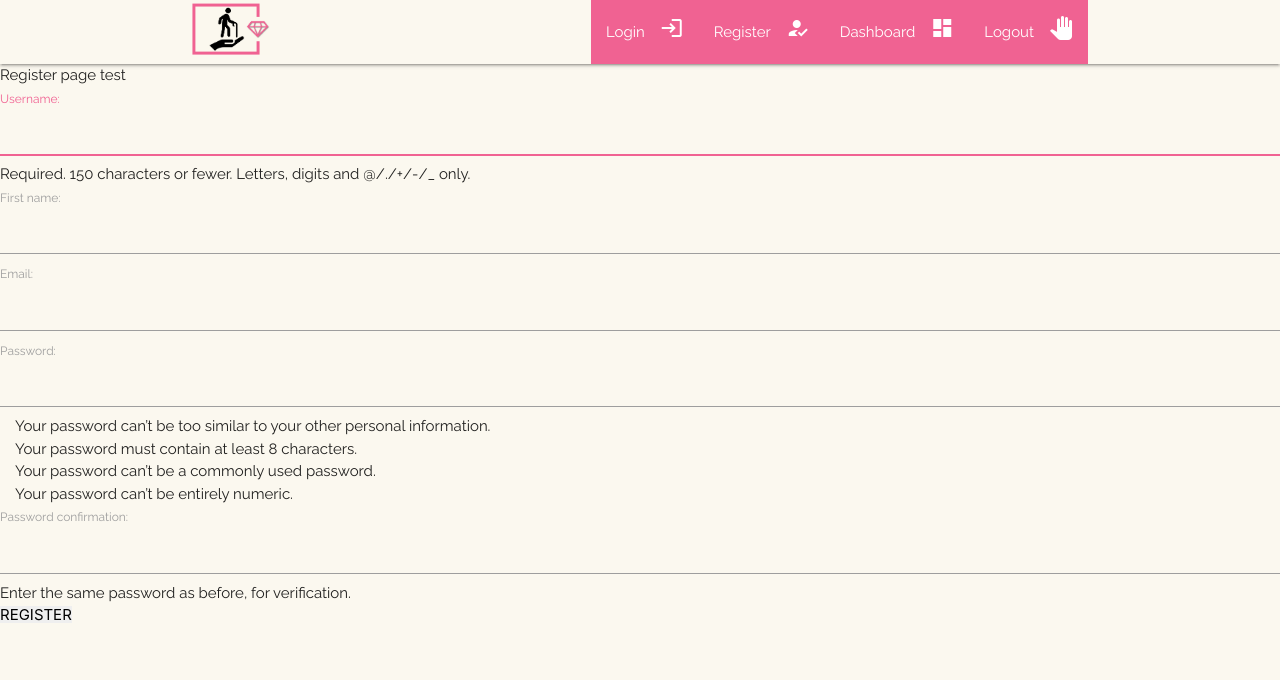
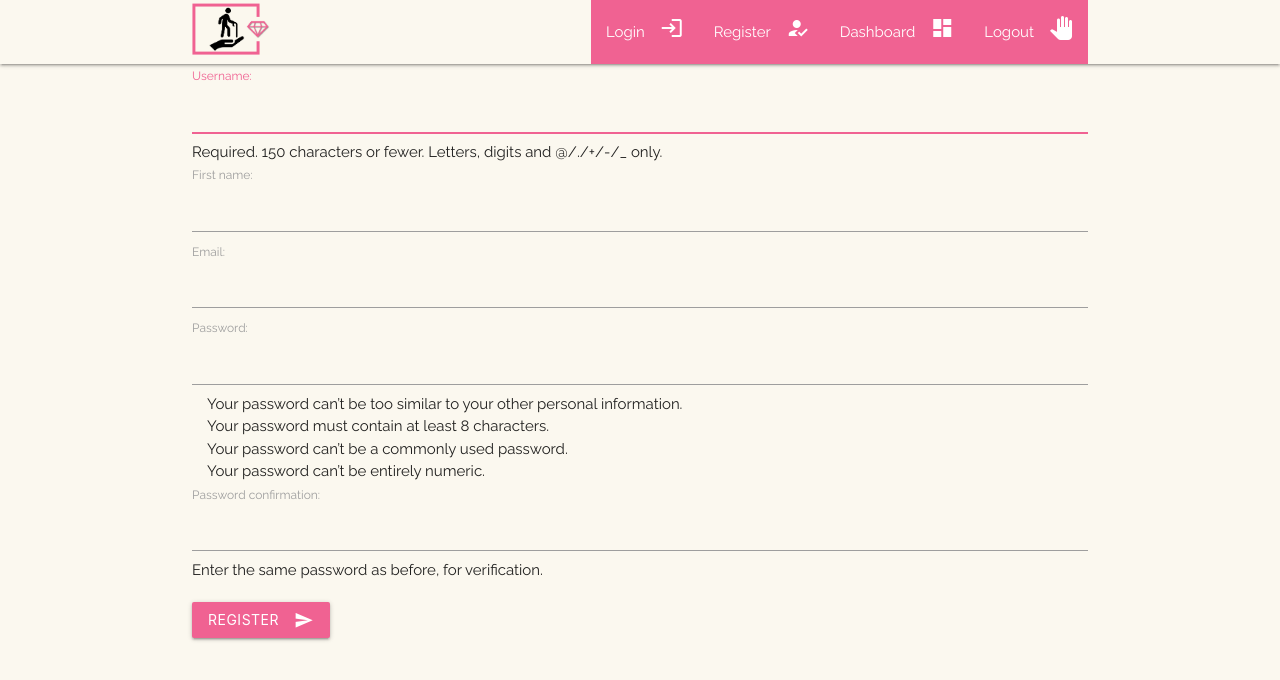
Before and after one commit to NaoiseGaffney/ElderCareSupreme, a Django app: page /register/ in a window 1280 px wide. Shown: the top 680 px of the page. Run offline with Django 3.2, Linux system fonts and the light colour scheme; some libraries are stand-ins or nearby versions.

Commit message:
Added Jinja template commands to '_navbar.html'. Will need to  update this again once the new Information  Arhitecture is in place. Styled 'register.html', though it still requires a change in the supporting text. Will talk to Toby about this as it comes from the Django template. Ran a few teasts in 'style.css' as I had an idea of  providing feedback to the elderly.

```diff
--- a/src/templates/accounts/register.html
+++ b/src/templates/accounts/register.html
@@ -5,10 +5,20 @@ Register
 {% endblock %}
 
 {% block content %}
-Register page test
-<form method="post">
-  {% csrf_token %}
-  {{ form.as_p }}
-  <input type="submit" value="REGISTER" class="register-btn">
-</form>
+<div class="row">
+
+
+  <form method="post" class="container">
+    {% csrf_token %}
+    <div class="row">
+    {{ form.as_p }}
+    <!-- <input type="submit" value="REGISTER" class="register-btn"> -->
+    </div>
+    <div class="row">
+      <button class="btn waves-effect waves-light pink lighten-2" type="submit" name="REGISTER"
+        value="REGISTER">Register<i class="material-icons right">send</i>
+      </button>
+    </div>
+  </form>
+</div>
 {% endblock %}
--- a/src/templates/partials/_navbar.html
+++ b/src/templates/partials/_navbar.html
@@ -5,7 +5,7 @@
             <a href="#" class="sidenav-trigger" data-target="mobile-links"><i
                     class="material-icons" id="matnavbar">menu</i></a>
             <ul class="right hide-on-med-and-down pink lighten-2 waves-effect" id="nav-mobile">
-                <li><a href="/">Login<i class="material-icons right">login</i></a></li>
+                <li><a href="{% url 'login' %}">Login<i class="material-icons right">login</i></a></li>
                 <li><a href="{% url 'register' %}">Register<i class="material-icons right">how_to_reg</i></a></li>
                 <li><a href="{% url 'dashboard' %}">Dashboard<i class="material-icons right">dashboard</i></a></li>
                 <li><a href="/userlogout">Logout<i class="material-icons right">pan_tool</i></a></li>
```
Also changed, not shown: src/static/css/style.css (+6 -12 lines).
